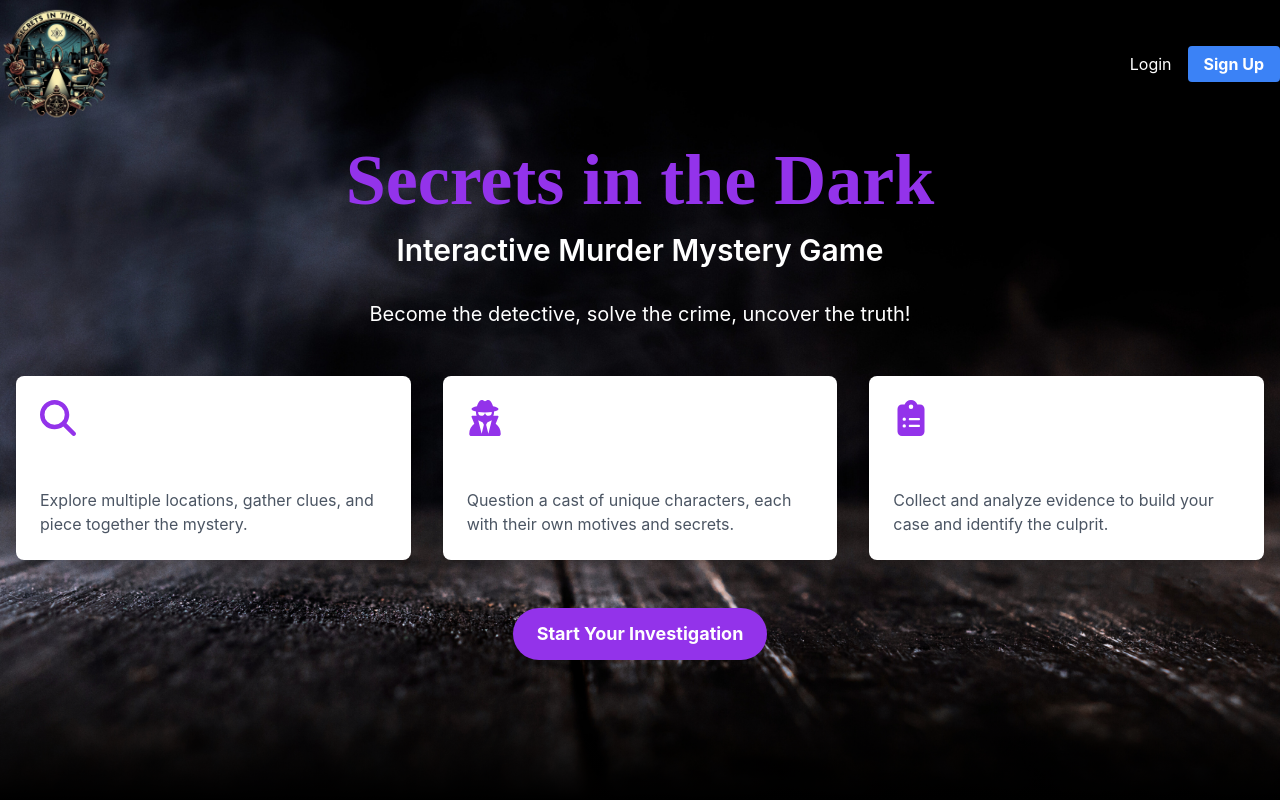
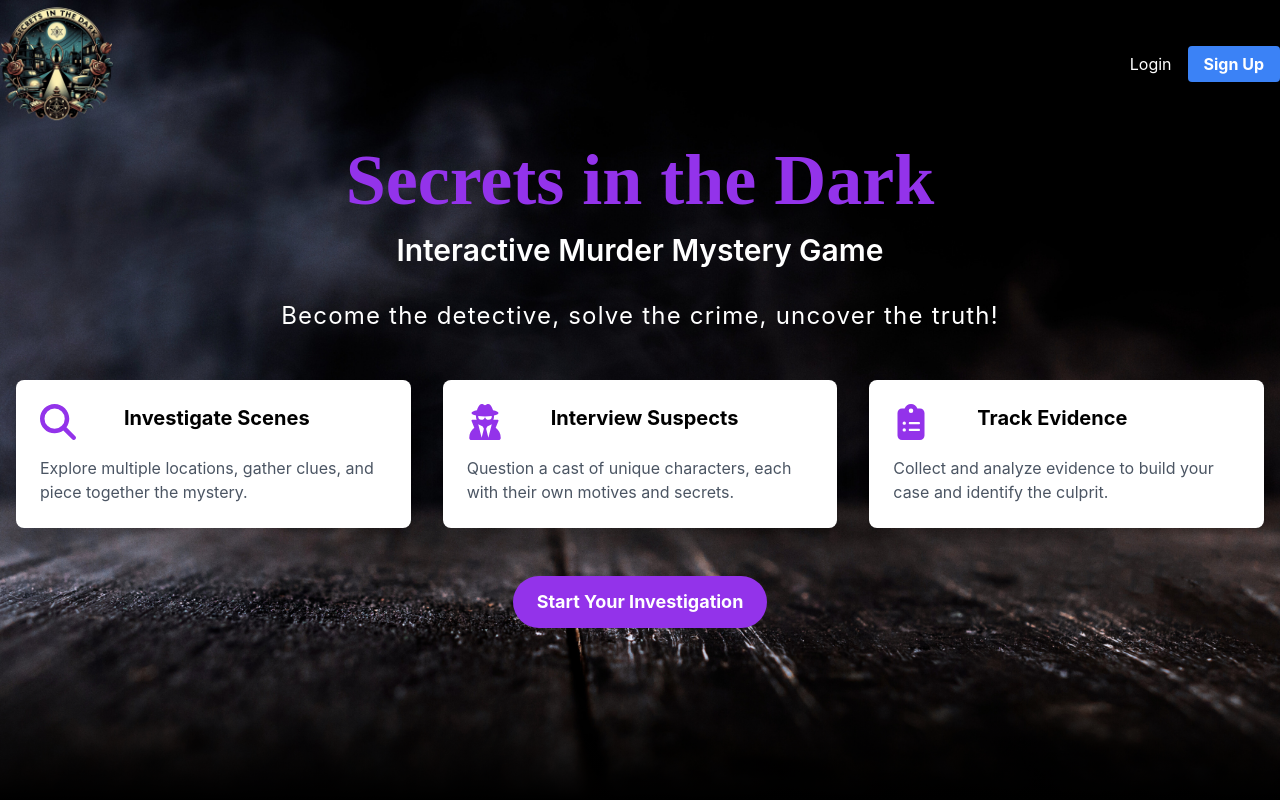
Before and after one commit to IntermediaDesigns/secrets-in-the-dark, a Next.js app: page / in a window 1280 px wide. Built offline with nearby package versions, Linux system fonts and the light colour scheme; no server answers.

Commit message:
Refactor LandingPage and Navbar components

```diff
--- a/app/components/LandingPage.jsx
+++ b/app/components/LandingPage.jsx
@@ -1,6 +1,6 @@
 'use client';
 import React from "react";
-import { motion } from "framer-motion";
+import { color, motion } from "framer-motion";
 import Link from "next/link";
 import {
   FaMagnifyingGlass,
@@ -14,8 +14,10 @@ const FeatureCard = ({ icon, title, description }) => (
     whileHover={{ scale: 1.05 }}
     whileTap={{ scale: 0.95 }}
   >
-    <div className="text-4xl mb-4 text-indigo-600">{icon}</div>
-    <h3 className="text-xl font-bold mb-2">{title}</h3>
+    <div className="flex gap-12">
+    <div className="text-4xl mb-4 text-purple-600">{icon}</div>
+    <h3 className="text-xl font-bold mb-2 text-black">{title}</h3>
+    </div>
     <p className="text-gray-600">{description}</p>
   </motion.div>
 );
@@ -46,7 +48,7 @@ return (
             </motion.h2>
 
             <motion.p
-                className="text-xl text-center mb-12"
+                className="text-2xl text-center mb-12 tracking-wider font-sans"
                 initial={{ opacity: 0 }}
                 animate={{ opacity: 1 }}
                 transition={{ delay: 0.2, duration: 0.5 }}
@@ -61,17 +63,17 @@ return (
                 transition={{ delay: 0.4, duration: 0.5 }}
             >
                 <FeatureCard
-                    icon={<FaMagnifyingGlass color="#9333ea" />}
+                    icon={<FaMagnifyingGlass />}
                     title="Investigate Scenes"
                     description="Explore multiple locations, gather clues, and piece together the mystery."
                 />
                 <FeatureCard
-                    icon={<FaUserSecret color="#9333ea" />}
+                    icon={<FaUserSecret />}
                     title="Interview Suspects"
                     description="Question a cast of unique characters, each with their own motives and secrets."
                 />
                 <FeatureCard
-                    icon={<FaClipboardList color="#9333ea" />}
+                    icon={<FaClipboardList />}
                     title="Track Evidence"
                     description="Collect and analyze evidence to build your case and identify the culprit."
                 />
--- a/app/components/Navbar.jsx
+++ b/app/components/Navbar.jsx
@@ -21,20 +21,20 @@ const Navbar = ({ user }) => {
     <nav className="bg-transparent fixed w-full">
       <div className="container mx-auto flex justify-between items-center">
         <Link href="/" className="text-white text-2xl font-bold">
-          <img src="/secret-logo.png" alt="logo" className="w-28 h-auto pt-2" />
+          <img src="/secret-logo.png" alt="logo" className="w-28 h-auto pt-2 hover:transform hover:scale-105" />
         </Link>
         <div className="mt-2">
           {user ? (
             <div className="flex items-center gap-8">
               <span className="text-white mr-4">Welcome, {user.name}</span>
               <button>
-                <Link href='/game' className="bg-purple-500 hover:bg-purple-700 text-white font-semibold text-lg py-2.5 px-4 rounded">
+                <Link href='/game' className="bg-purple-700 hover:bg-purple-500 text-white font-semibold text-lg py-2.5 px-4 rounded">
                   Play Game
                 </Link>
               </button>
               <button
                 onClick={handleLogout}
-                className="bg-red-500 hover:bg-red-700 text-white font-bold py-2 px-4 rounded"
+                className="bg-red-700 hover:bg-red-500 text-white font-bold py-2 px-4 rounded"
               >
                 Logout
               </button>
--- a/app/globals.css
+++ b/app/globals.css
@@ -3,3 +3,7 @@
 @tailwind utilities;
 
 @import url('https://fonts.googleapis.com/css2?family=Gilda+Display&display=swap');
+
+body {
+  font-family: 'Inter', sans-serif;
+}
```
